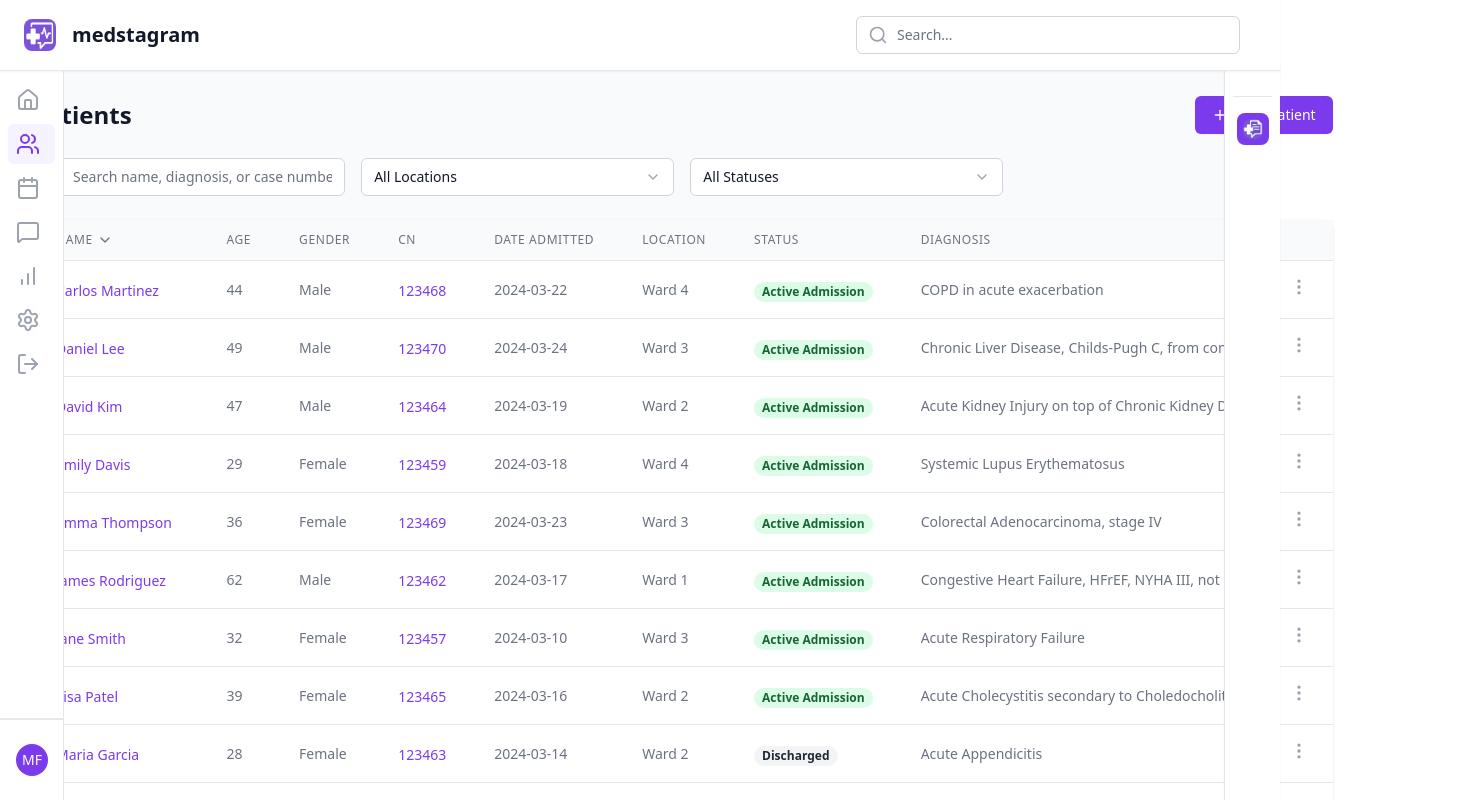
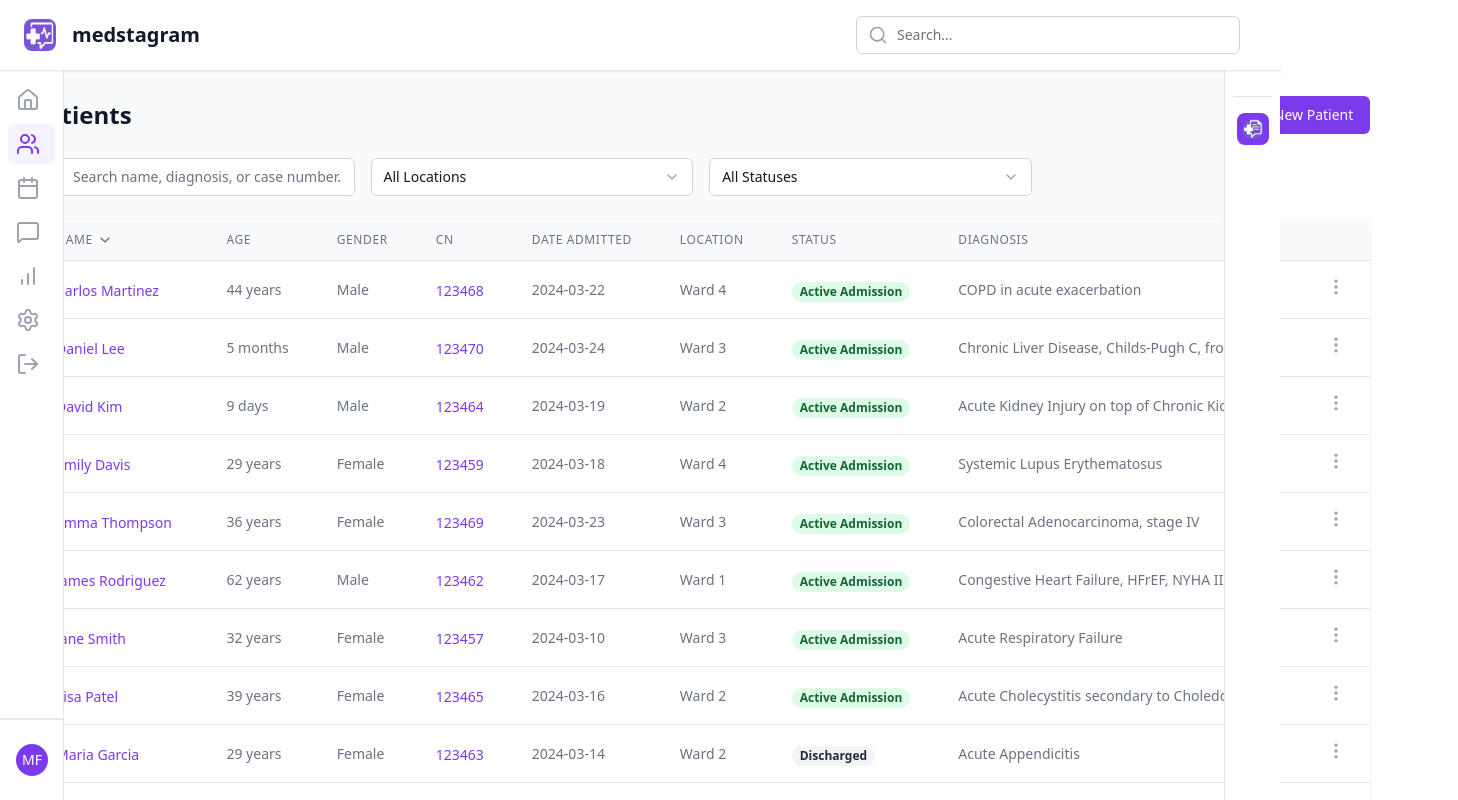
Before and after one commit to mfranco1/medstagram, a React (Vite) app in the folder frontend/: page /patients in a window 1280 px wide. Shown: the top 800 px of the page, 1458 px wide, since content can reach past the window. Built offline with nearby package versions, Linux system fonts and the light colour scheme.

Commit message:
mod: apply age format logic to patients page table

```diff
--- a/frontend/src/pages/PatientsPage.tsx
+++ b/frontend/src/pages/PatientsPage.tsx
@@ -6,6 +6,7 @@ import { NewPatientModal } from '../components/patient/NewPatientModal'
 import { Toast, type ToastType } from '../components/ui/Toast'
 import { Select } from '../components/ui/Select'
 import { STATUS_COLORS, PATIENT_STATUSES } from '../constants/patient'
+import { calculateAge, formatAge } from '../utils/patient'
 
 export interface Patient {
   id: number
@@ -166,14 +167,14 @@ export const mockPatients: Patient[] = [
   {
     id: 9,
     name: 'David Kim',
-    age: 47,
+    age: 0,
     gender: 'Male',
     caseNumber: '123464',
     dateAdmitted: '2024-03-19',
     location: 'Ward 2',
     status: 'Active Admission',
     diagnosis: 'Acute Kidney Injury on top of Chronic Kidney Disease, stage V, from DMKD/HTKD, not in uremia',
-    dateOfBirth: '1977-12-05',
+    dateOfBirth: '2025-06-01',
     civilStatus: 'Married',
     nationality: 'Filipino',
     religion: 'Protestant',
@@ -268,14 +269,14 @@ export const mockPatients: Patient[] = [
   {
     id: 15,
     name: 'Daniel Lee',
-    age: 49,
+    age: 0,
     gender: 'Male',
     caseNumber: '123470',
     dateAdmitted: '2024-03-24',
     location: 'Ward 3',
     status: 'Active Admission',
     diagnosis: 'Chronic Liver Disease, Childs-Pugh C, from cons 1) Chronic Hepatitis B, 2) MAFLD, 3) Alcoholic Liver Disease, less likely',
-    dateOfBirth: '1975-04-22',
+    dateOfBirth: '2024-12-25',
     civilStatus: 'Married',
     nationality: 'Filipino',
     religion: 'Buddhist',
@@ -542,7 +543,9 @@ export default function PatientsPage() {
                         </button>
                       </td>
                       <td className="px-6 py-4 whitespace-nowrap">
-                        <div className="text-sm text-gray-500">{patient.age}</div>
+                        <div className="text-sm text-gray-500">
+                          {formatAge(calculateAge(patient.dateOfBirth))}
+                        </div>
                       </td>
                       <td className="px-6 py-4 whitespace-nowrap">
                         <div className="text-sm text-gray-500">{patient.gender}</div>
```
